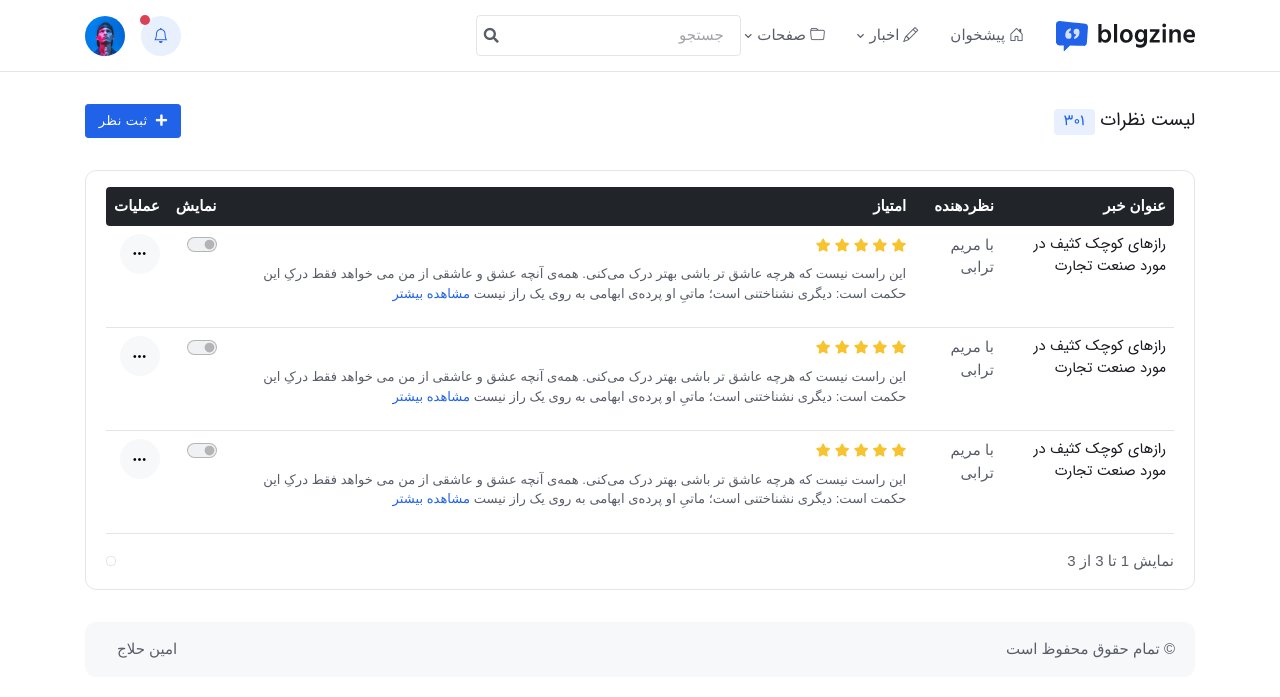
After one commit to aminHallaj/news_project, a Django app: page /master/dashboard/reviews/ in a window 1280 px wide. The commit adds this page. Shown: the top 697 px of the page. Run offline with Django 5.2, Linux system fonts and the light colour scheme; a user stored in the database is signed in; data comes from the database, SQL or seed files in the repository; some libraries are stand-ins or nearby versions; some web fonts are replaced.

Commit message:
ایجاد صفحه نمایش نظرات

```diff
--- a/news_site/master/urls.py
+++ b/news_site/master/urls.py
@@ -44,4 +44,8 @@ urlpatterns = [
     path('master/dashboard/post/resubmit/<id>/', views.master_resubmit_news, name='master_resubmit_news'),
     # End Page Post Create And Post Edit
 
+    # Page reviews Create And reviews Edit
+    path('master/dashboard/reviews/', views.master_reviews, name='master_reviews'),
+    # End Page Post Create And Post Edit
+
 ]
--- a/news_site/master/views.py
+++ b/news_site/master/views.py
@@ -36,10 +36,47 @@ def master_panel(request):
     # تعداد کاربران
     user_count = User.objects.count()
 
+
+    news_list_show = News.objects.all().order_by('-id')
+
+    search_query = request.GET.get('search')
+
+    if search_query:
+        news_list_show = news_list_show.annotate(
+        full_name=Concat('author__first_name', V(' '), 'author__last_name')
+        ).filter(
+            Q(title__icontains=search_query) |
+            Q(full_name__icontains=search_query) |
+            Q(sub_category__title__icontains=search_query) |
+            Q(sub_category__category__title__icontains=search_query)
+        )
+
+    paginator = Paginator(news_list_show, 8)
+    page = request.GET.get('page', 1)
+    news_list_show = paginator.get_page(page)
+
+    if request.headers.get('x-requested-with') == 'XMLHttpRequest':
+        html = render_to_string(
+            template_name="master/includes/news_list_table.html",
+            context={"news_list_show": news_list_show}
+        )
+        pagination_html = render_to_string(
+            template_name="master/includes/pagination.html",
+            context={"news_list_show": news_list_show}
+        )
+        data_dict = {
+            "html_from_view": html,
+            "pagination_html": pagination_html,
+            "start_index": news_list_show.start_index(),
+            "end_index": news_list_show.end_index(),
+            "total_count": paginator.count,
+        }
+        return JsonResponse(data=data_dict, safe=False)
+
     list_dashboard = {
         "settings":settings,"show_news_list":show_news_list,
         "news_count":news_count,"comment_count":comment_count,
-        "user_count":user_count,
+        "user_count":user_count,"news_list_show":news_list_show,
     }
 
     return render(request, 'master/dashboard.html', list_dashboard)
@@ -598,3 +635,43 @@ def master_post_delete(request, id):
     except Exception as e:
         print(e)
         return JsonResponse({"success":False, "message":"حذف انجام نشد ", "data":{}},status=200)
+
+
+def master_reviews(request):
+
+    if not request.user.is_authenticated:
+        return redirect('master_signin')
+
+    settings = Settings.objects.get(id=1)
+
+    show_reviews_list = PointOfView.objects.all().order_by('-id')
+
+
+    paginator = Paginator(show_reviews_list, 8)
+    page = request.GET.get('page', 1)
+    show_reviews_list = paginator.get_page(page)
+
+    if request.headers.get('x-requested-with') == 'XMLHttpRequest':
+        html = render_to_string(
+            template_name="master/includes/reviews_list_table.html",
+            context={"show_reviews_list": show_reviews_list}
+        )
+        pagination_html = render_to_string(
+            template_name="master/includes/reviews_pagination.html",
+            context={"show_reviews_list": show_reviews_list}
+        )
+        data_dict = {
+            "html_from_view": html,
+            "pagination_html": pagination_html,
+            "start_index": show_reviews_list.start_index(),
+            "end_index": show_reviews_list.end_index(),
+            "total_count": paginator.count,
+        }
+        return JsonResponse(data=data_dict, safe=False)
+
+
+    list_reviews = {
+    "settings":settings,"show_reviews_list":show_reviews_list,
+    "paginator":paginator,
+    }
+    return render(request, 'master/dashboard-reviews.html', list_reviews)
--- /dev/null
+++ b/news_site/news/templates/master/dashboard-reviews.html
@@ -0,0 +1,69 @@
+{% extends 'master/panel_dashboard.html' %}
+{% load static %}
+{% block settings_tab_name %}
+<title>{{settings.tab_name}} | مدیریت</title>
+{% endblock settings_tab_name %}
+{% block contentpanel_dashboard %}
+
+<!-- =======================
+Reviews START -->
+<section class="py-4">
+	<div class="container">
+    <div class="row pb-4">
+			<div class="col-12">
+        <!-- Title -->
+				<div class="d-sm-flex justify-content-sm-between align-items-center">
+					<h1 class="mb-2 mb-sm-0 h3">لیست نظرات <span class="badge bg-primary bg-opacity-10 text-primary">301</span></h1>
+					<a href="#" class="btn btn-sm btn-primary mb-0"><i class="fas fa-plus me-2"></i>ثبت نظر</a>
+				</div>
+			</div>
+		</div>
+		<div class="row g-4">
+			<div class="col-12">
+          <!-- Blog list table START -->
+          <div class="card border bg-transparent rounded-3">
+            <!-- Card body START -->
+            <div class="card-body py-3">
+              <!-- Blog list table START -->
+              <div class="table-responsive border-0">
+                <table class="table p-4 mb-0 table-shrink">
+                  <!-- Table head -->
+                  <thead class="table-dark">
+                    <tr>
+                      <th scope="col" class="border-0 rounded-start">عنوان خبر</th>
+                      <th scope="col" class="border-0">نظردهنده</th>
+                      <th scope="col" class="border-0">امتیاز</th>
+                      <th scope="col" class="border-0">نمایش</th>
+                      <th scope="col" class="border-0 rounded-end">عملیات</th>
+                    </tr>
+                  </thead>
+                  <!-- Table body START -->
+                  <tbody class="border-top-0">
+                    <!-- Table item -->
+                    {% include 'master/includes/reviews_list_table.html' %}
+                  </tbody>
+                  <!-- Table body END -->
+                </table>
+              </div>
+              <!-- Blog list table END -->
+
+              <!-- Pagination START -->
+              <div class="d-sm-flex justify-content-sm-between align-items-sm-center mt-4 mt-sm-3">
+                <p class="mb-sm-0 text-center text-sm-start">
+                    نمایش {{ show_reviews_list.start_index }} تا {{ show_reviews_list.end_index }} از {{ show_reviews_list.paginator.count }}
+                </p>
+                <nav class="mb-sm-0 d-flex justify-content-center" aria-label="navigation">
+                  {% include 'master/includes/pagination.html' %}
+                </nav>
+            </div>
+              <!-- Pagination END -->
+            </div>
+          </div>
+          <!-- Blog list table END -->
+        </div>
+			</div>
+  </div>
+</section>
+<!-- =======================
+Main contain END -->
+{% endblock contentpanel_dashboard %}
--- /dev/null
+++ b/news_site/news/templates/master/includes/reviews_list_table.html
@@ -0,0 +1,46 @@
+{% load static %}
+{% for i in show_reviews_list %}
+    <tr id="del_{{i.id}}">
+        <!-- Table data -->
+        <td>
+            <h6 class="course-title mb-0"><a href="#">رازهای کوچک کثیف در مورد صنعت تجارت </a></h6>
+        </td>
+        <!-- Table data -->
+        <td>
+            با مریم ترابی
+        </td>
+        <!-- Table data -->
+        <td>
+            <ul class="list-inline mb-2">
+            <li class="list-inline-item me-0 small"><i class="fas fa-star text-warning"></i></li>
+            <li class="list-inline-item me-0 small"><i class="fas fa-star text-warning"></i></li>
+            <li class="list-inline-item me-0 small"><i class="fas fa-star text-warning"></i></li>
+            <li class="list-inline-item me-0 small"><i class="fas fa-star text-warning"></i></li>
+            <li class="list-inline-item me-0 small"><i class="fas fa-star text-warning"></i></li>
+            </ul>
+            <p class="small course-title">این راست نیست که هرچه عاشق‌ تر باشی بهتر درک می‌کنی. همه‌ی آنچه عشق و عاشقی از من می‌ خواهد فقط درکِ این حکمت است: دیگری نشناختنی است؛ ماتیِ او پرده‌ی ابهامی به روی یک راز نیست <a href="#" data-bs-toggle="modal" data-bs-target="#viewReview"> مشاهده بیشتر</a> </p>
+        </td>
+        <!-- Table data -->
+        <td>
+            <div class="form-check form-switch form-check-md">
+            <input class="form-check-input" type="checkbox" id="checkReview1">
+            </div>
+        </td>
+        <!-- Table data -->
+        <td>
+            <div class="dropdown">
+            <a href="#" class="btn btn-light btn-round mb-0" role="button" id="dropdownReview" data-bs-toggle="dropdown" aria-expanded="false">
+                <i class="bi bi-three-dots fa-fw"></i>
+            </a>
+            <!-- dropdown button -->
+            <ul class="dropdown-menu dropdown-w-sm dropdown-menu-end min-w-auto shadow rounded" aria-labelledby="dropdownReview">
+                <li><a class="dropdown-item" href="#"><i class="bi bi-pencil-square fa-fw me-2"></i>ویرایش</a></li>
+                <li><a class="dropdown-item" href="#"><i class="bi bi-trash fa-fw me-2"></i>حذف</a></li>
+            </ul>
+            </div>
+        </td>
+    </tr>
+{% endfor %}
+<script src="{% static 'master/' %}js/jquery.js"></script>
+<script src="{% static 'master/' %}js/delete_swal_news.js"></script>
+<script src="{% static 'master/' %}js/sweetalert.js"></script>
--- a/news_site/news/templates/master/panel_dashboard.html
+++ b/news_site/news/templates/master/panel_dashboard.html
@@ -143,7 +143,7 @@ Header START -->
 							<li> <a class="dropdown-item" href="dashboard-author-list.html">لیست نویسندگان</a></li>
 							<li> <a class="dropdown-item" href="dashboard-author-single.html">جزئیات نویسنده</a></li>
 							<li> <a class="dropdown-item" href="dashboard-edit-profile.html">ویرایش حساب کاربری</a></li>
-							<li> <a class="dropdown-item" href="dashboard-reviews.html">نظرات</a></li>
+							<li> <a class="dropdown-item" href="{% url 'master_reviews' %}">نظرات</a></li>
 							<li> <a class="dropdown-item" href="dashboard-settings.html">تنظیمات</a></li>
 						</ul>
 					</li>
```
Also changed, not shown: news_site/news/templates/master/dashboard.html (+63 -50 lines), news_site/news/templates/master/includes/reviews_pagination.html (added, +17 -0 lines).
